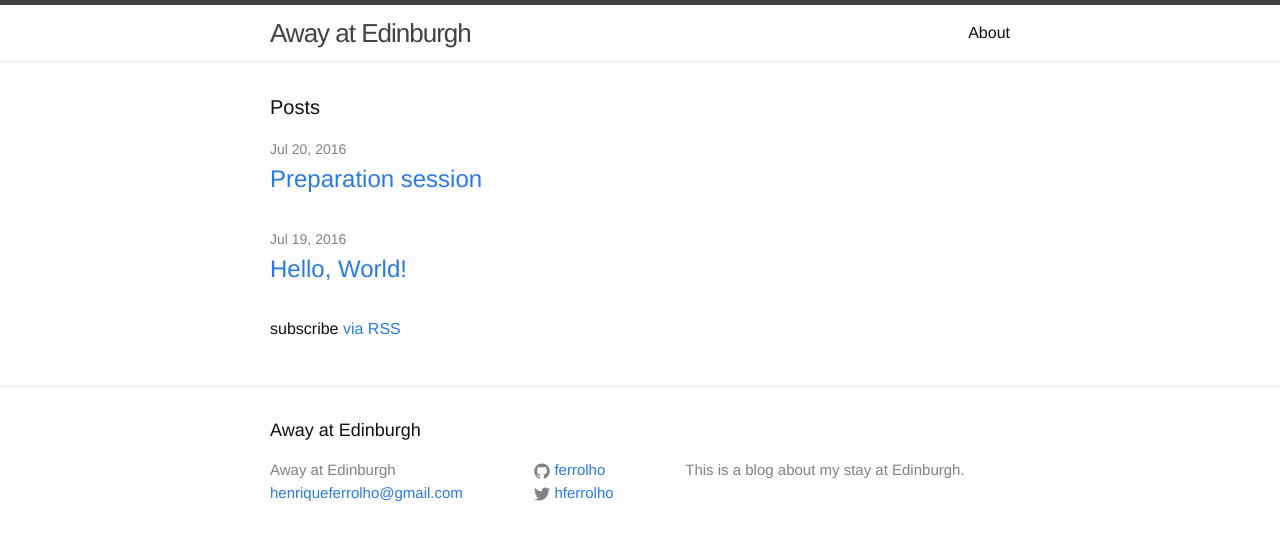
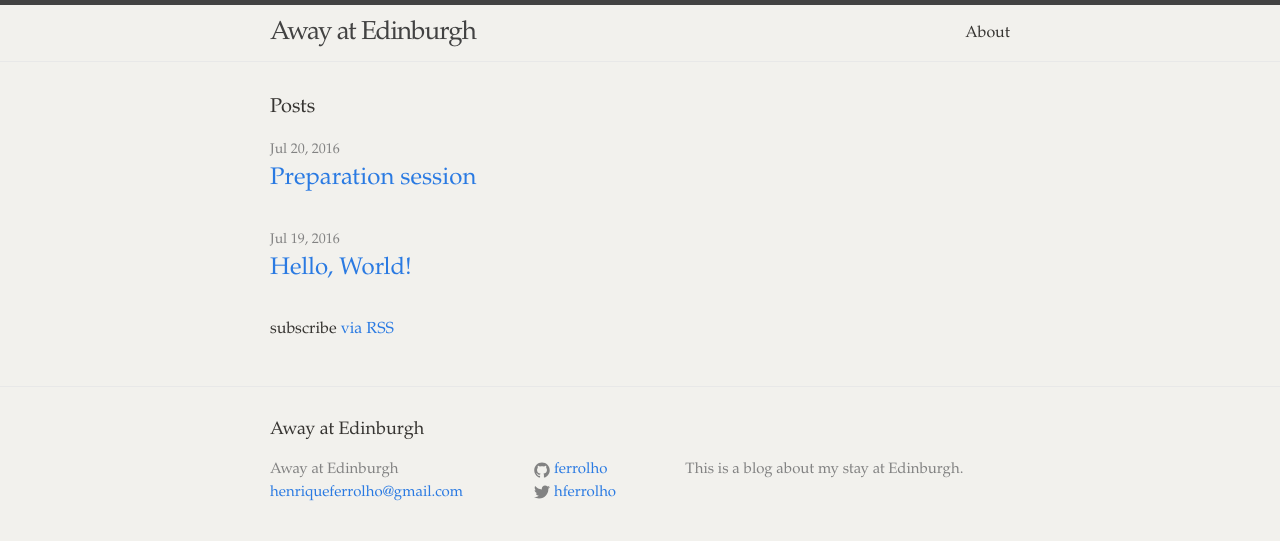
Before and after one commit to ferrolho/away-at-edinburgh, a Jekyll site: the page built from index.html, in a window 1280 px wide. Shown: the top 541 px of the page. Built offline with Jekyll 4.4.1, drawn with Linux system fonts in a browser that asks for light colours.

Commit message:
Adds favicon. Changes css

```diff
--- a/_includes/head.html
+++ b/_includes/head.html
@@ -2,6 +2,8 @@
   <meta charset="utf-8">
   <meta http-equiv="X-UA-Compatible" content="IE=edge">
   <meta name="viewport" content="width=device-width, initial-scale=1">
+
+  <link rel="icon" href="favicon.ico" type="image/ico" />
 
   <title>{% if page.title %}{{ page.title | escape }}{% else %}{{ site.title | escape }}{% endif %}</title>
   <meta name="description" content="{% if page.excerpt %}{{ page.excerpt | strip_html | strip_newlines | truncate: 160 }}{% else %}{{ site.description }}{% endif %}">
--- a/css/main.scss
+++ b/css/main.scss
@@ -6,7 +6,7 @@
 
 
 // Our variables
-$base-font-family: "Helvetica Neue", Helvetica, Arial, sans-serif;
+$base-font-family: "Libre Baskerville", Baskerville, "Book Antiqua", Georgia, Times, serif;
 $base-font-size:   16px;
 $base-font-weight: 400;
 $small-font-size:  $base-font-size * 0.875;
@@ -14,8 +14,8 @@ $base-line-height: 1.5;
 
 $spacing-unit:     30px;
 
-$text-color:       #111;
-$background-color: #fdfdfd;
+$text-color:       #363431;
+$background-color: #f2f1ed;
 $brand-color:      #2a7ae2;
 
 $grey-color:       #828282;
```
Also changed, not shown: favicon.ico (added).
